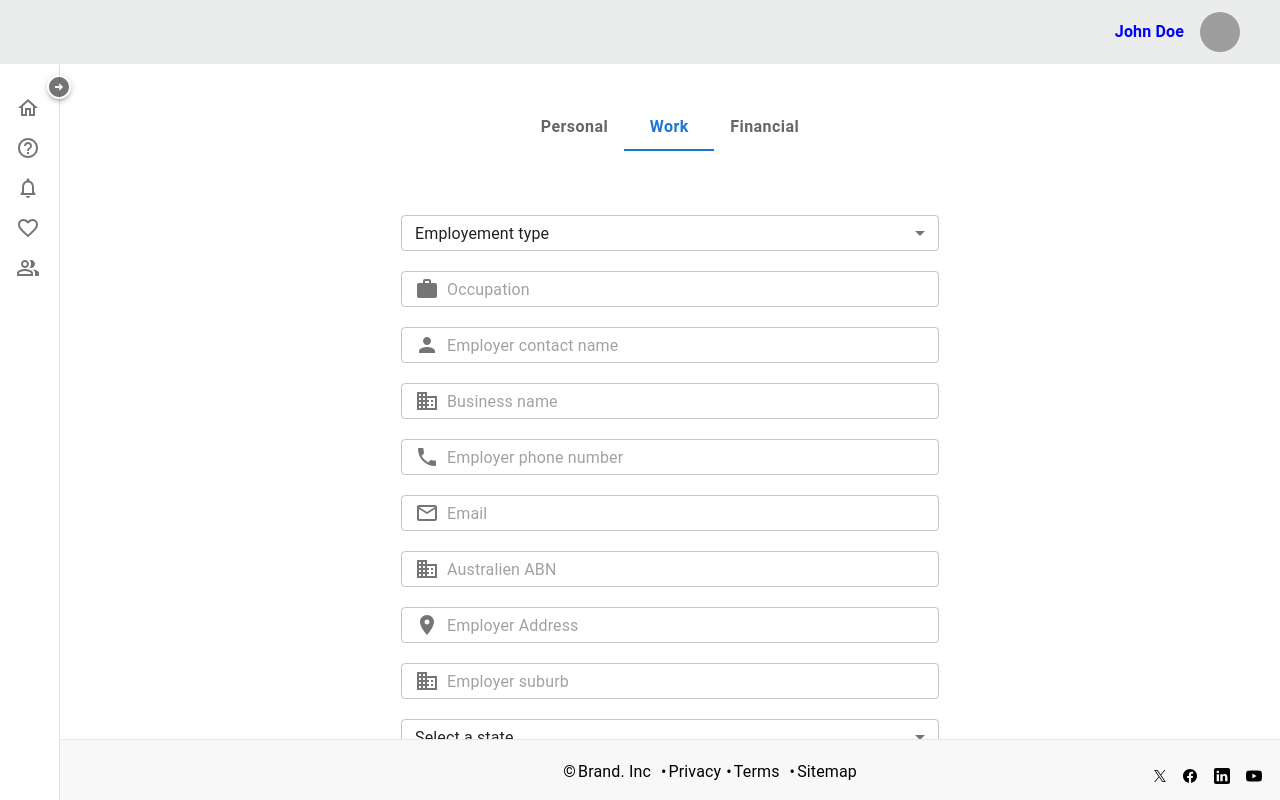
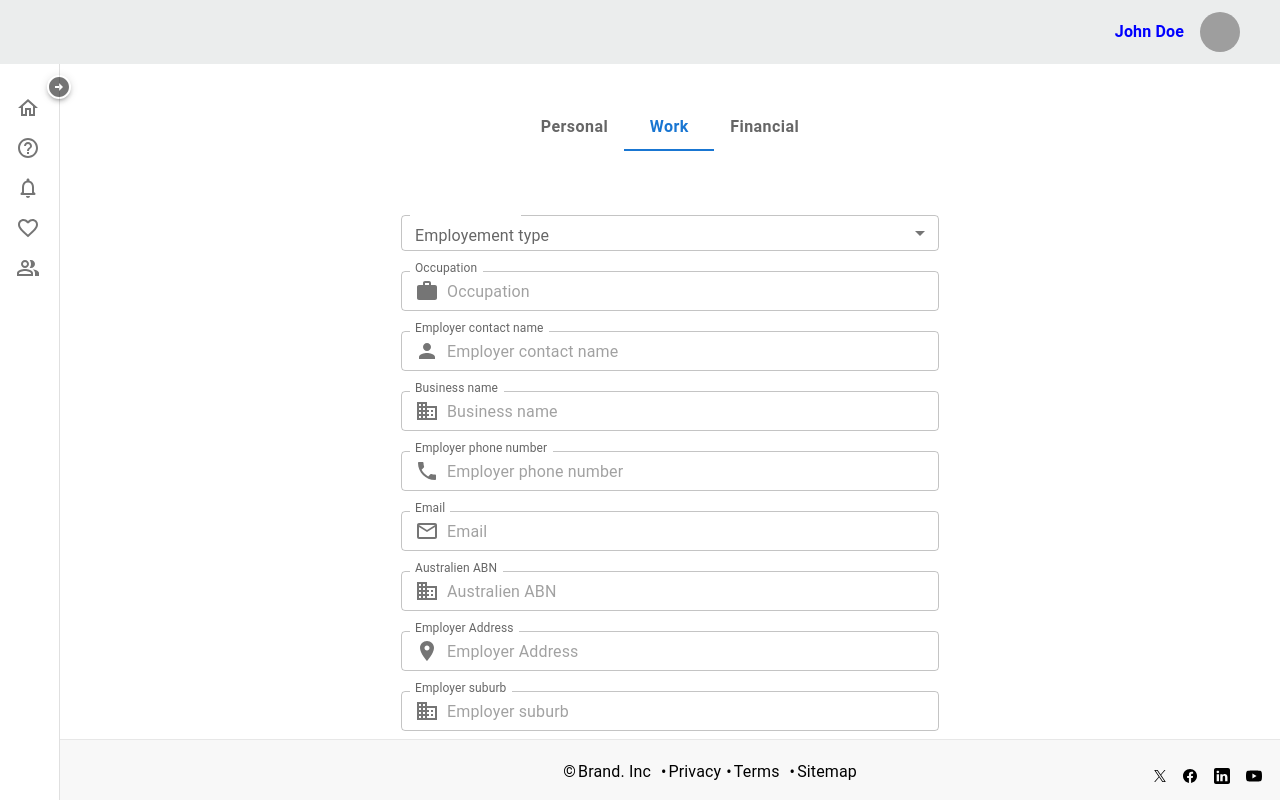
Before and after one commit to peguses/lead-mgmt-fe, a React (Create React App) app: page / in a window 1280 px wide. Both pictures are taken after a click on the tab "Work". Shown: the top 800 px of the page. Built offline with nearby package versions, Linux system fonts and the light colour scheme; grey boxes are pictures that could not be loaded.

Commit message:
Input field style change

```diff
--- a/src/pages/landingPage/PersonalInformation.tab.tsx
+++ b/src/pages/landingPage/PersonalInformation.tab.tsx
@@ -4,6 +4,7 @@ import {
   FormControlLabel,
   FormHelperText,
   InputAdornment,
+  InputLabel,
   MenuItem,
   Radio,
   RadioGroup,
@@ -26,7 +27,6 @@ interface PersonalInformationTab {
 
 const PersonalInformationTab = forwardRef(
   ({ applicant, onSubmit, onValid }: PersonalInformationTab, ref) => {
-
     const applicantInformation = useAppSelector(
       (state): PersonalInformation | undefined => {
         return state?.application?.personalInforamtions?.find(
@@ -88,7 +88,9 @@ const PersonalInformationTab = forwardRef(
         </Typography>
         <TextField
           variant="outlined"
+          size="small"
           fullWidth
+          label="First Name"
           {...register("firstName", {
             required: "First name is required",
           })}
@@ -103,15 +105,21 @@ const PersonalInformationTab = forwardRef(
                 </InputAdornment>
               ),
               sx: {
-                height: "36px",
                 marginTop: "20px",
               },
+            },
+          }}
+          sx={{
+            ".MuiInputLabel-outlined": {
+              lineHeight: "70px",
             },
           }}
         />
         <TextField
           variant="outlined"
           fullWidth
+          size="small"
+          label="Last Name"
           placeholder={"Last Name"}
           {...register("lastName", {
             required: "Last name is required",
@@ -126,15 +134,21 @@ const PersonalInformationTab = forwardRef(
                 </InputAdornment>
               ),
               sx: {
-                height: "36px",
                 marginTop: "20px",
               },
+            },
+          }}
+          sx={{
+            ".MuiInputLabel-outlined": {
+              lineHeight: "70px",
             },
           }}
         />
         <TextField
           variant="outlined"
+          size="small"
           fullWidth
+          label="Mobile"
           placeholder={"Mobile"}
           {...register("mobile", {
             required: "Mobile is required",
@@ -153,15 +167,21 @@ const PersonalInformationTab = forwardRef(
                 </InputAdornment>
               ),
               sx: {
-                height: "36px",
                 marginTop: "20px",
               },
+            },
+          }}
+          sx={{
+            ".MuiInputLabel-outlined": {
+              lineHeight: "70px",
             },
           }}
         />
         <TextField
           variant="outlined"
           fullWidth
+          size="small"
+          label="Email"
           {...register("email", {
             required: "Email is required",
             pattern: {
@@ -180,17 +200,28 @@ const PersonalInformationTab = forwardRef(
                 </InputAdornment>
               ),
               sx: {
-                height: "36px",
                 marginTop: "20px",
               },
             },
           }}
+          sx={{
+            ".MuiInputLabel-outlined": {
+              lineHeight: "70px",
+            },
+          }}
         />
         <FormControl
+          variant="outlined"
+          size="small"
           fullWidth
-          sx={{ marginTop: "20px" }}
+          sx={{
+            marginTop: "20px",
+          }}
           error={Boolean(errors.state)}
         >
+          <InputLabel htmlFor="state-label" id="state">
+            State
+          </InputLabel>
           <Controller
             name="state"
             control={control}
@@ -199,17 +230,15 @@ const PersonalInformationTab = forwardRef(
             render={({ field }) => (
               <Select
                 labelId="state-label"
+                id="state"
+                label="State"
                 {...field}
                 displayEmpty
-                style={{ height: "36px" }}
                 onChange={(e) => {
                   clearErrors("state");
                   field.onChange(e);
                 }}
               >
-                <MenuItem value="" disabled>
-                  Select a state
-                </MenuItem>
                 {AustralienState.map((stateObj) => (
                   <MenuItem key={stateObj.code} value={stateObj.code}>
                     {stateObj.name}
@@ -224,9 +253,13 @@ const PersonalInformationTab = forwardRef(
         </FormControl>
         <FormControl
           fullWidth
+          size="small"
           sx={{ marginTop: "20px" }}
           error={Boolean(errors.residancyStatus)}
         >
+          <InputLabel htmlFor="residancyStatus-label" id="residancyStatus">
+            Select Residency Status
+          </InputLabel>
           <Controller
             name="residancyStatus"
             control={control}
@@ -234,18 +267,16 @@ const PersonalInformationTab = forwardRef(
             rules={{ required: "Residancy status is required" }}
             render={({ field }) => (
               <Select
+                id="residancyStatus"
                 labelId="residancyStatus-label"
+                label="Select Residency Status"
                 {...field}
                 displayEmpty
-                style={{ height: "36px" }}
                 onChange={(e) => {
                   clearErrors("residancyStatus");
                   field.onChange(e);
                 }}
               >
-                <MenuItem value="" disabled>
-                  Select Residency Status
-                </MenuItem>
                 {residancyStatus.map((stateObj) => (
                   <MenuItem key={stateObj.code} value={stateObj.code}>
                     {stateObj.name}
@@ -269,9 +300,13 @@ const PersonalInformationTab = forwardRef(
 
         <FormControl
           fullWidth
+          size="small"
           sx={{ marginTop: "20px" }}
           error={Boolean(errors.investmentType)}
         >
+          <InputLabel htmlFor="investmentType-label" id="investmentType">
+            Select Residency Status
+          </InputLabel>
           <Controller
             name="investmentType"
             control={control}
@@ -279,18 +314,16 @@ const PersonalInformationTab = forwardRef(
             rules={{ required: "Investment type is required" }}
             render={({ field }) => (
               <Select
+                id="investmentType"
                 labelId="investmentType-label"
+                label="Select Residency Status"
                 {...field}
                 displayEmpty
-                style={{ height: "36px" }}
                 onChange={(e) => {
                   clearErrors("investmentType");
                   field.onChange(e);
                 }}
               >
-                <MenuItem value="" disabled>
-                  Select investment type
-                </MenuItem>
                 {investmentTypes.map((stateObj) => (
                   <MenuItem key={stateObj.code} value={stateObj.code}>
                     {stateObj.name}
--- a/src/pages/landingPage/WorkInformation.tab.tsx
+++ b/src/pages/landingPage/WorkInformation.tab.tsx
@@ -3,6 +3,7 @@ import {
   FormControlLabel,
   FormHelperText,
   InputAdornment,
+  InputLabel,
   MenuItem,
   Radio,
   RadioGroup,
@@ -33,7 +34,6 @@ interface WorkInforamtionTab {
 
 const WorkInformationTab = forwardRef(
   ({ applicant, onSubmit, onValid }: WorkInforamtionTab, ref) => {
-
     const workInformation = useAppSelector(
       (state): WorkInformation | undefined => {
         return state?.application?.workInformations?.find(
@@ -79,9 +79,13 @@ const WorkInformationTab = forwardRef(
       <>
         <FormControl
           fullWidth
+          size="small"
           sx={{ marginTop: "20px" }}
           error={Boolean(errors.employementType)}
         >
+          <InputLabel htmlFor="employementType-label" id="employementType">
+            Employement type
+          </InputLabel>
           <Controller
             name="employementType"
             control={control}
@@ -89,7 +93,9 @@ const WorkInformationTab = forwardRef(
             rules={{ required: "Employement type is requried" }}
             render={({ field }) => (
               <Select
+                id="employementType"
                 labelId="employementType-label"
+                label="Employement type"
                 {...field}
                 displayEmpty
                 style={{ height: "36px" }}
@@ -98,9 +104,6 @@ const WorkInformationTab = forwardRef(
                   field.onChange(e);
                 }}
               >
-              <MenuItem value="" disabled>
-                Employement type
-              </MenuItem>
                 {employmentTypes.map((stateObj) => (
                   <MenuItem key={stateObj.code} value={stateObj.code}>
                     {stateObj.name}
@@ -109,19 +112,25 @@ const WorkInformationTab = forwardRef(
               </Select>
             )}
           />
-        {errors.state && (
-          <FormHelperText>{String(errors.state?.message)}</FormHelperText>
+          {errors.employementType && (
+            <FormHelperText>
+              {String(errors.employementType?.message)}
+            </FormHelperText>
           )}
         </FormControl>
 
         <TextField
           variant="outlined"
           fullWidth
+           size="small"
+          label="Occupation"
           {...register("occupation", {
             required: "Occupation is required",
           })}
           error={!!errors.occupation}
-        helperText={errors.occupation ? String(errors.occupation.message) : ""}
+          helperText={
+            errors.occupation ? String(errors.occupation.message) : ""
+          }
           placeholder={"Occupation"}
           slotProps={{
             input: {
@@ -131,9 +140,13 @@ const WorkInformationTab = forwardRef(
                 </InputAdornment>
               ),
               sx: {
-              height: "36px",
                 marginTop: "20px",
               },
+            },
+          }}
+          sx={{
+            ".MuiInputLabel-outlined": {
+              lineHeight: "70px",
             },
           }}
         />
@@ -141,6 +154,8 @@ const WorkInformationTab = forwardRef(
         <TextField
           variant="outlined"
           fullWidth
+           size="small"
+          label="Employer contact name"
           {...register("employerContactName", {
             required: "Employer contact name is required",
           })}
@@ -159,9 +174,13 @@ const WorkInformationTab = forwardRef(
                 </InputAdornment>
               ),
               sx: {
-              height: "36px",
                 marginTop: "20px",
               },
+            },
+          }}
+          sx={{
+            ".MuiInputLabel-outlined": {
+              lineHeight: "70px",
             },
           }}
         />
@@ -169,6 +188,8 @@ const WorkInformationTab = forwardRef(
         <TextField
           variant="outlined"
           fullWidth
+          size="small"
+          label="Business name"
           {...register("businessName", {
             required: "Business name is required",
           })}
@@ -185,9 +206,13 @@ const WorkInformationTab = forwardRef(
                 </InputAdornment>
               ),
               sx: {
-              height: "36px",
                 marginTop: "20px",
               },
+            },
+          }}
+          sx={{
+            ".MuiInputLabel-outlined": {
+              lineHeight: "70px",
             },
           }}
         />
@@ -195,6 +220,8 @@ const WorkInformationTab = forwardRef(
         <TextField
           variant="outlined"
           fullWidth
+           size="small"
+          label="Employer phone number"
           placeholder={"Employer phone number"}
           {...register("employerPhoneNumber", {
             required: "Employer phone number is required",
@@ -217,9 +244,13 @@ const WorkInformationTab = forwardRef(
                 </InputAdornment>
               ),
               sx: {
-              height: "36px",
                 marginTop: "20px",
               },
+            },
+          }}
+          sx={{
+            ".MuiInputLabel-outlined": {
+              lineHeight: "70px",
             },
           }}
         />
@@ -227,6 +258,8 @@ const WorkInformationTab = forwardRef(
         <TextField
           variant="outlined"
           fullWidth
+          size="small"
+          label="Email"
           {...register("employerEmail", {
             required: "Email is required",
             pattern: {
@@ -247,9 +280,13 @@ const WorkInformationTab = forwardRef(
                 </InputAdornment>
               ),
               sx: {
-              height: "36px",
                 marginTop: "20px",
               },
+            },
+          }}
+          sx={{
+            ".MuiInputLabel-outlined": {
+              lineHeight: "70px",
             },
           }}
         />
@@ -257,6 +294,8 @@ const WorkInformationTab = forwardRef(
         <TextField
           variant="outlined"
           fullWidth
+          size="small"
+          label="Australien ABN"
           {...register("employerABN", {
             required: "Australien ABN is required",
             pattern: {
@@ -277,9 +316,13 @@ const WorkInformationTab = forwardRef(
                 </InputAdornment>
               ),
               sx: {
-              height: "36px",
                 marginTop: "20px",
               },
+            },
+          }}
+          sx={{
+            ".MuiInputLabel-outlined": {
+              lineHeight: "70px",
             },
           }}
         />
@@ -287,6 +330,8 @@ const WorkInformationTab = forwardRef(
         <TextField
           variant="outlined"
           fullWidth
+          size="small"
+          label="Employer Address"
           {...register("employerAddress", {
             required: "Employee address is requried",
           })}
@@ -303,9 +348,13 @@ const WorkInformationTab = forwardRef(
                 </InputAdornment>
               ),
               sx: {
-              height: "36px",
                 marginTop: "20px",
               },
+            },
+          }}
+          sx={{
+            ".MuiInputLabel-outlined": {
+              lineHeight: "70px",
             },
           }}
         />
@@ -313,6 +362,8 @@ const WorkInformationTab = forwardRef(
         <TextField
           variant="outlined"
           fullWidth
+          size="small"
+          label="Employer suburb"
           {...register("employerSuburb", {
             required: "Employee suburb is requried",
           })}
@@ -329,25 +380,35 @@ const WorkInformationTab = forwardRef(
                 </InputAdornment>
               ),
               sx: {
-              height: "36px",
                 marginTop: "20px",
               },
+            },
+          }}
+          sx={{
+            ".MuiInputLabel-outlined": {
+              lineHeight: "70px",
             },
           }}
         />
         <FormControl
           fullWidth
+          size="small"
           sx={{ marginTop: "20px" }}
           error={Boolean(errors.employerState)}
         >
+          <InputLabel htmlFor="employerState-label" id="employerState">
+            Employer State
+          </InputLabel>
           <Controller
             name="employerState"
             control={control}
             defaultValue=""
-          rules={{ required: "Employer is required" }}
+            rules={{ required: "Employer state is required" }}
             render={({ field }) => (
               <Select
-              labelId="state-label"
+                labelId="employerState-label"
+                id="employerState"
+                label = "Employer State"
                 {...field}
                 displayEmpty
                 style={{ height: "36px" }}
@@ -356,9 +417,6 @@ const WorkInformationTab = forwardRef(
                   field.onChange(e);
                 }}
               >
-              <MenuItem value="" disabled>
-                Select a state
-              </MenuItem>
                 {AustralienState.map((stateObj) => (
                   <MenuItem key={stateObj.code} value={stateObj.code}>
                     {stateObj.name}
@@ -368,17 +426,24 @@ const WorkInformationTab = forwardRef(
             )}
           />
           {errors.employerState && (
-          <FormHelperText>{String(errors.employerState?.message)}</FormHelperText>
+            <FormHelperText>
+              {String(errors.employerState?.message)}
+            </FormHelperText>
           )}
         </FormControl>
         <TextField
           variant="outlined"
           fullWidth
+          size="small"
           {...register("employerPostCode", {
             required: "Post code is requried",
           })}
           error={!!errors.employerPostCode}
-        helperText={errors.employerPostCode ? String(errors.employerPostCode.message) : ""}
+          helperText={
+            errors.employerPostCode
+              ? String(errors.employerPostCode.message)
+              : ""
+          }
           placeholder={"Post code"}
           slotProps={{
             input: {
@@ -388,7 +453,6 @@ const WorkInformationTab = forwardRef(
                 </InputAdornment>
               ),
               sx: {
-              height: "36px",
                 marginTop: "20px",
               },
             },
@@ -396,6 +460,7 @@ const WorkInformationTab = forwardRef(
         />
         <FormControl
           fullWidth
+          size="small"
           sx={{ marginTop: "20px" }}
           error={Boolean(errors.currentEmployementStartDate)}
         >
@@ -417,14 +482,16 @@ const WorkInformationTab = forwardRef(
                 />
               )}
             />
-          {errors.state && (
+            {errors.currentEmployementStartDate && (
               <FormHelperText>
                 {String(errors.currentEmployementStartDate?.message)}
               </FormHelperText>
             )}
           </LocalizationProvider>
         </FormControl>
-      <Typography sx={{ marginTop: "20px", fontSize: "14px", fontWeight: 700 }}>
+        <Typography
+          sx={{ marginTop: "20px", fontSize: "14px", fontWeight: 700 }}
+        >
           Probaton
         </Typography>
         <FormControl error={Boolean(errors.probationaryEmployee)}>
@@ -456,5 +523,6 @@ const WorkInformationTab = forwardRef(
         </FormControl>
       </>
     );
-});
+  }
+);
 export default WorkInformationTab;
```
Also changed, not shown: src/pages/landingPage/FinantialInformation.tab.tsx (added, +164 -0 lines), src/pages/landingPage/LandingPage.container.tsx (+18 -12 lines). Lines whose indentation alone changed are shown as unchanged.
